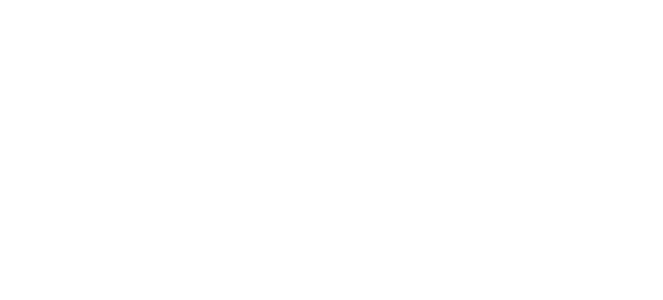
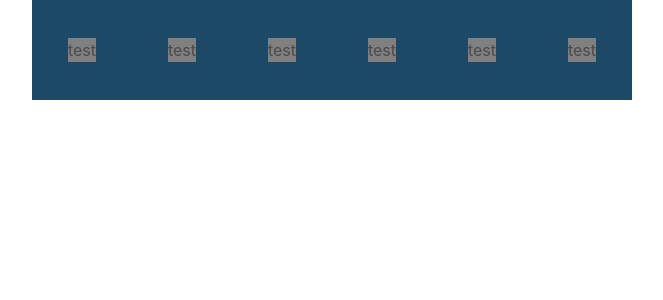
Before and after one commit to MFreit50/Connect-Four, a React (Vite) app in the folder connect-four/: page / in a window 1280 px wide. Shown: the top 300 px of the page, without its empty margins (308-971 px from the left). Built offline with nearby package versions, Linux system fonts and the light colour scheme.

Commit message:
Translate JS to React.JS. Major bugs needs fixing

```diff
--- a/connect-four/index.html
+++ b/connect-four/index.html
@@ -4,7 +4,7 @@
     <meta charset="UTF-8" />
     <link rel="icon" type="image/svg+xml" href="/vite.svg" />
     <meta name="viewport" content="width=device-width, initial-scale=1.0" />
-    <title>Vite + React</title>
+    <title>Connect Four</title>
   </head>
   <body>
     <div id="root"></div>
--- a/connect-four/src/App.css
+++ b/connect-four/src/App.css
@@ -0,0 +1,30 @@
+@import "https://cdn.jsdelivr.net/npm/bulma@0.9.4/css/bulma.min.css"; /*import Bulma CSS Framework*/
+
+table {
+    margin: 0 auto;
+    border-spacing: 0px 0px;
+}
+
+.chip {
+    display: flex;
+    flex-direction: row;
+    justify-content: center;
+    align-items: center;
+    cursor: pointer;
+    gap: 20px;
+    height: 100px;
+    width: 100px;
+    background-color: #1c4966;
+}
+
+.white {
+    background-color: gray;
+}
+
+.yellow {
+    background-color: yellow;
+}
+
+.blue {
+    background-color: blue;
+}
--- a/connect-four/src/App.jsx
+++ b/connect-four/src/App.jsx
@@ -1,15 +1,117 @@
 import { useState, useEffect} from 'react'
-
 import './App.css'
+import BoardRow from './components/BoardRow';
 
 function App() {
-  const [count, setCount] = useState(0)
+  const [state, setState] = useState(
+    {
+      board: [
+        [null, null, null, null, null, null, null],
+        [null, null, null, null, null, null, null],
+        [null, null, null, null, null, null, null],
+        [null, null, null, null, null, null, null],
+        [null, null, null, null, null, null, null],
+        [null, null, null, null, null, null, null]
+      ], //replace this with fillBoard() later
+      symbol: true, //keeps track of whose turn it is
+      chipStack: [0,0,0,0,0,0,0], //keeps track of how high the chipStack are stacked in a column
+      turn: 0
+    })
+
+  function fillBoard() {//fills array with blank spaces
+    console.log("fill board");
+    let boardArr = new Array(6);
+    for (let i = 0; i < boardArr.length; i++) {
+        boardArr[i] = new Array(7).fill(null);
+    }
+    return boardArr;
+  }
+
+  const placeMove = (columnNum) => {
+    console.log("place move");
+    if(state.turn != 43 && state.chipStack[columnNum] < 6) { //consider the move only if the column height has not been reached
+      state.board[state.board.length - state.chipStack[columnNum] - 1][columnNum] = state.symbol;
+      state.board.chipStack[columnNum]++;
+      if(victoryCheck(columnNum)) {
+        gameResult()
+      }
+      state.symbol = !state.symbol;
+      state.turn++;
+    }
+
+    if(state.turn === 43) {
+      initiateTie();
+    }
+  }
+
+  const victoryCheck = (columnNum) => {
+    console.log("victory check");
+    let c1=false,c2=false,r=false,dR1=false,dR2=false,dL1=false,dL2=false
+    let height = state.board.length-1;
+    let length = state.board[0].length-1;
+    let i = height - state.chipStack[columnNum]+1;
+
+    let row = 1, column = 1, diagonalRight = 1, diagonalLeft = 1;
+    for(let j = 1; j < 4 && !(c1&&c2&&r&&dR1&&dR2&&dL1&&dL2); j++){
+
+        //counts columns
+        if(!c1 && columnNum + j <= length && state.board[i][columnNum + j] === state.symbol){ //to right
+            column++;
+        }else{
+            c1 = true;//stops counting once streak ends
+        }
+        if(!c2 && columnNum - j >= 0 && state.board[i][columnNum - j] === state.symbol){ //to left
+            column++;
+        }else{
+            c2 = true;
+        }
+
+        //counts rows
+        if(!r && i + j <= height && state.board[i + j][columnNum] === state.symbol){ //down
+            row++;
+        }else{
+            r = true;
+        }
+
+        //counts diagonals
+        if(!dR1 && columnNum + j <= length && i + j <= height && state.board[i + j][columnNum + j] === state.symbol){ //to top right
+            diagonalRight++;
+        }else{
+            dR1 = true;
+        }
+        if(!dR2 && columnNum - j >= 0 && i - j >= 0 && state.board[i-j][columnNum-j] === state.symbol){ //to bottom left
+            diagonalRight++;
+        }else{
+            dR2 = true;
+        }
+        if(!dL1 && columnNum - j >= 0 && i + j <= height && state.board[i+j][columnNum-j] === state.symbol){ //to top left
+            diagonalLeft++;
+        }else{
+            dL1 = true;
+        }
+        if(!dL2 && columnNum + j <= length && i - j >= 0 && state.board[i - j][columnNum + j] === state.symbol){ //to bottom right
+            diagonalLeft++;
+        }else{
+            dL2 = true;
+        }
+    }
+    console.log("Row: " + row + "\nColumn: " + column + "\nRight Diagonal: " + diagonalRight + "\nLeft Diagonal: " + diagonalLeft);//used for debugging purposes
+    return (row >= 4 || column >= 4 || diagonalRight >= 4 || diagonalLeft >= 4);
+  }
 
   return (
     <div className="App">
-
+      <table className="section borders">
+        <thead>
+        </thead>
+        <tbody>
+          {state.board.map((row, id) => (
+            <BoardRow row={row} placeMove={placeMove} key={id}/>
+          ))}
+        </tbody>
+      </table>
     </div>
   )
 }
 
-export default App
+export default App;
--- /dev/null
+++ b/connect-four/src/components/BoardRow.jsx
@@ -0,0 +1,15 @@
+import { useState } from 'react';
+import Chip from './Chip';
+
+
+const BoardRow = (row, placeMove) => {
+
+    return (
+        <tr>
+            {row.map((chip, i) => (
+                <Chip columnIndex={i} value={chip} placeMove={placeMove} key={i} />))}
+        </tr>
+    );
+}
+
+export default Chip;
--- /dev/null
+++ b/connect-four/src/components/Chip.jsx
@@ -0,0 +1,31 @@
+import { useState, useEffect } from 'react';
+
+
+const Chip = (columnIndex, value, placeMove) => {
+
+    const [color, setColor] = useState('white');
+
+    /* this could cause a bug: is value a state?
+    useEffect(() => { //call determineColor only if value changes
+        determineColor();
+    }, [value])
+    */
+
+    const determineColor = () => {
+        if(value) {
+            setColor('yellow');
+        } else {
+            setColor('blue');
+        }
+    };
+
+    return(
+        <td>
+            <div className="chip" onClick={() => placeMove(columnIndex)}>
+                <div className={color}>test</div>
+            </div>
+        </td>
+    );
+}
+
+export default Chip;
```
Also changed, not shown: 1 other file (tests, documents, lock files or other folders).
